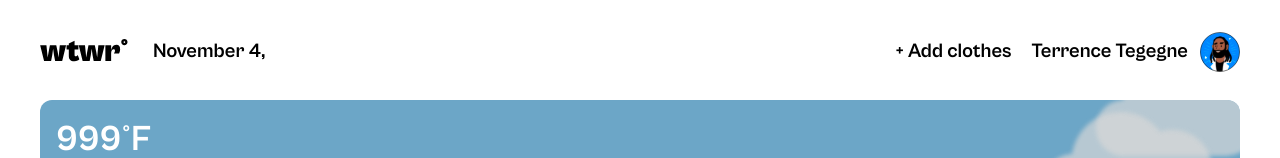
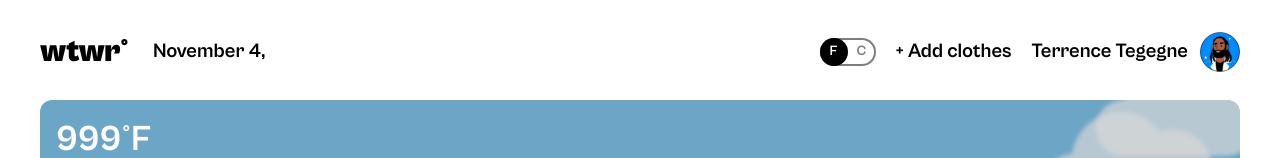
Before and after one commit to AnthonyLynn/se_project_react, a React (Vite) app: page / in a window 1280 px wide. Shown: the top 158 px of the page. Built offline with nearby package versions, Linux system fonts and the light colour scheme; no server answers.

Commit message:
feat: add temp visual

```diff
--- a/src/components/Header/Header.css
+++ b/src/components/Header/Header.css
@@ -37,7 +37,6 @@
   background: none;
   border: none;
 
-  align-content: center;
   width: max-content;
   margin: 0;
   padding: 0;
@@ -51,6 +50,7 @@
 
 .header__menu {
   display: flex;
+  align-items: center;
   flex-direction: row-reverse;
   row-gap: 24px;
   column-gap: 20px;
--- a/src/components/Header/Header.jsx
+++ b/src/components/Header/Header.jsx
@@ -1,3 +1,5 @@
+import ToggleSwitch from "../ToggleSwitch/ToggleSwitch";
+
 import headerLogo from "../../images/Logo.svg";
 import avatarLogo from "../../images/Avatar.svg";
 import "./Header.css";
@@ -41,6 +43,7 @@ function Header({ onAddClothes, weatherData, isMenuOpen, onMenuOpen }) {
         >
           + Add clothes
         </button>
+        <ToggleSwitch />
       </div>
     </header>
   );
--- a/src/components/Modal/Modal.jsx
+++ b/src/components/Modal/Modal.jsx
@@ -4,6 +4,8 @@ import "./Modal.css";
 
 function Modal({ name, type, onClose, activeModal, children }) {
   useEffect(() => {
+    if (activeModal !== type) return;
+
     const onEscape = (evt) => {
       if (evt.key === "Escape") {
         onClose();
@@ -12,11 +14,7 @@ function Modal({ name, type, onClose, activeModal, children }) {
 
     document.addEventListener("keydown", onEscape);
     return () => document.removeEventListener("keydown", onEscape);
-
-    // I don't understand why to pass onClose here in the array.
-    // Doesn't useEffect fire the function only when onClose changes;
-    // why not just pass an empty array?
-  }, [onClose]);
+  }, [activeModal]);
 
   const onOverlay = (evt) => {
     if (evt.target === evt.currentTarget) {
--- /dev/null
+++ b/src/components/ToggleSwitch/ToggleSwitch.css
@@ -0,0 +1,60 @@
+.switch {
+  --height: 28px;
+
+  width: calc(var(--height) * 2);
+  height: var(--height);
+
+  box-shadow: inset 0 0 0 2px #7e7e7e;
+  border-radius: var(--height);
+
+  box-sizing: border-box;
+
+  display: flex;
+  position: relative;
+}
+
+.switch__checkbox {
+  appearance: none;
+}
+
+.switch__slider {
+  position: absolute;
+
+  background-color: #000000;
+
+  width: var(--height);
+  height: var(--height);
+
+  border-radius: 50%;
+
+  cursor: pointer;
+
+  left: 0;
+  transition: left 1s linear;
+}
+
+.switch__slider_active {
+  left: var(--height);
+}
+
+.switch__char {
+  font-family: CabinetGrotesk, sans-serif;
+  font-weight: 700;
+  font-size: 14px;
+  line-height: 1.24;
+  color: #00000080;
+
+  width: var(--height);
+  height: var(--height);
+
+  margin: 0;
+
+  text-align: center;
+  align-content: center;
+
+  z-index: 1;
+}
+
+.switch__char_active {
+  color: #ffffff;
+}
--- /dev/null
+++ b/src/components/ToggleSwitch/ToggleSwitch.jsx
@@ -0,0 +1,14 @@
+import "./ToggleSwitch.css";
+
+function ToggleSwitch() {
+  return (
+    <label className="switch">
+      <input type="checkbox" className="switch__checkbox" />
+      <span className="switch__slider" />
+      <p className="switch__char switch__char_active">F</p>
+      <p className="switch__char">C</p>
+    </label>
+  );
+}
+
+export default ToggleSwitch;
```
